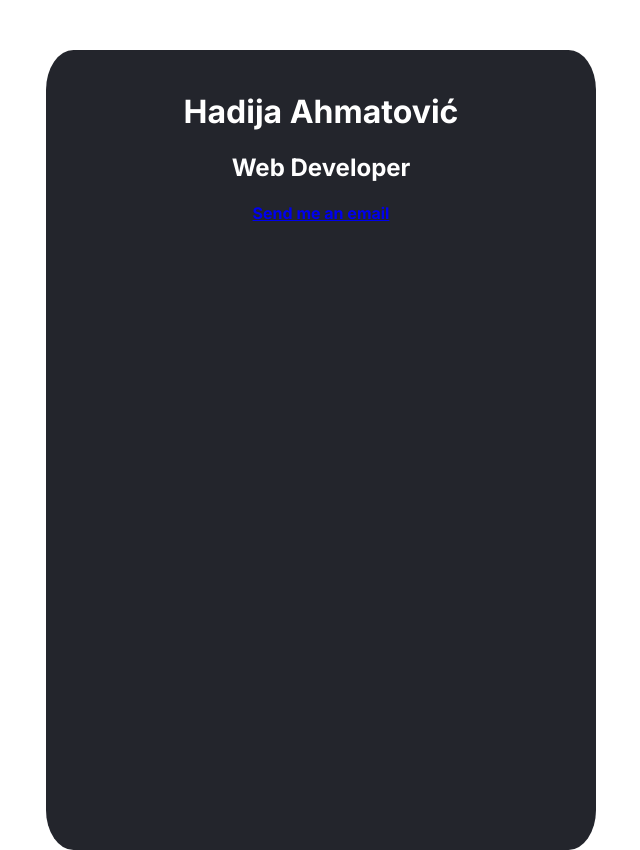
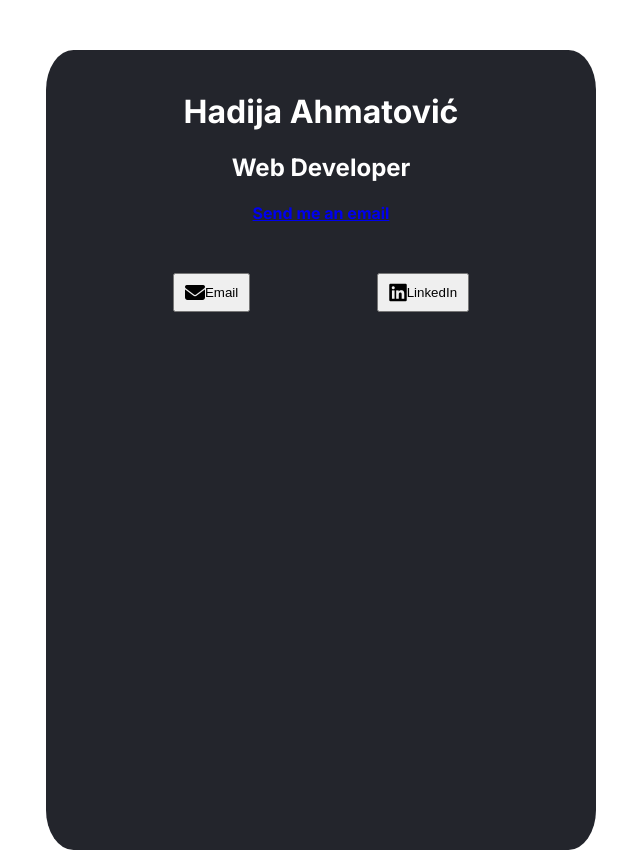
Before and after one commit to hahmatovic1/digital-business-card, a React (Create React App) app: page / in a window 1280 px wide. Shown: the whole page, without its empty margins (319-959 px from the left). Built offline with nearby package versions, Linux system fonts and the light colour scheme.

Commit message:
feat: Add MainText component

```diff
--- a/public/index.html
+++ b/public/index.html
@@ -2,9 +2,12 @@
 <html lang="en">
   <head>
     <meta charset="utf-8" />
+    <!-- google fonts -->
     <link rel="preconnect" href="https://fonts.googleapis.com">
     <link rel="preconnect" href="https://fonts.gstatic.com" crossorigin>
     <link href="https://fonts.googleapis.com/css2?family=Inter:wght@400;500;700&display=swap" rel="stylesheet">
+    <!-- FontAwesom icons -->
+    <script src="https://kit.fontawesome.com/abca286455.js" crossorigin="anonymous"></script>
     <link rel="stylesheet" href="styles.css">
     <title>Hadija Ahmatovic</title>
   </head>
--- a/public/styles.css
+++ b/public/styles.css
@@ -24,3 +24,18 @@ body{
     margin: 50px auto;
     padding-top: 21px;
 }
+
+.buttons{
+    display: flex;
+    align-items: center;
+    justify-content: space-evenly;
+}
+
+.buttons:hover{
+    background-color: blue;
+
+}
+
+.btn{
+    padding: 10px;
+}
--- a/src/components/App.jsx
+++ b/src/components/App.jsx
@@ -1,10 +1,11 @@
 import React from 'react';
 import Header from './Header';
+import MainText from './MainText';
 
 export default function App(){
     return <div className='card'>
         <Header />
-        {/* <MainText />
-        <Footer /> */}
+        <MainText />
+        {/* <Footer />  */}
     </div>
 }
--- /dev/null
+++ b/src/components/MainText.jsx
@@ -0,0 +1,10 @@
+import React from 'react';
+
+export default function MainText(){
+    return (
+        <div className="buttons">
+            <button className="btn"><i class="fa-solid fa-envelope fa-xl"></i>Email</button>
+            <button className="btn"><i class="fa-brands fa-linkedin fa-xl"></i>LinkedIn</button>
+        </div>
+    )
+}
```
